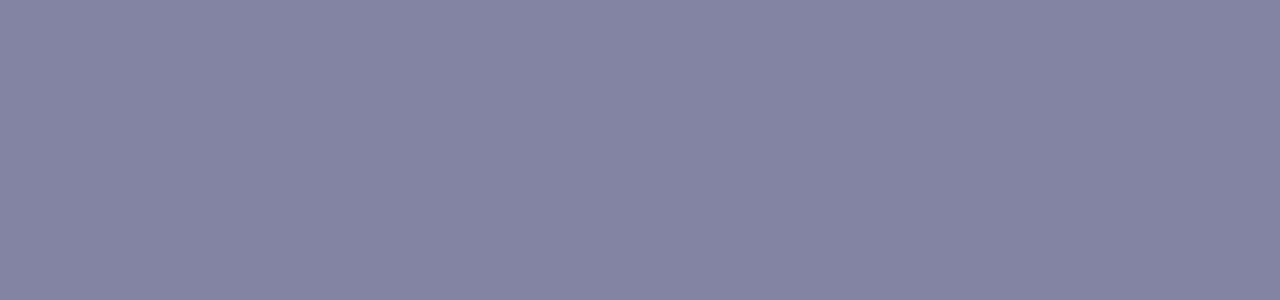
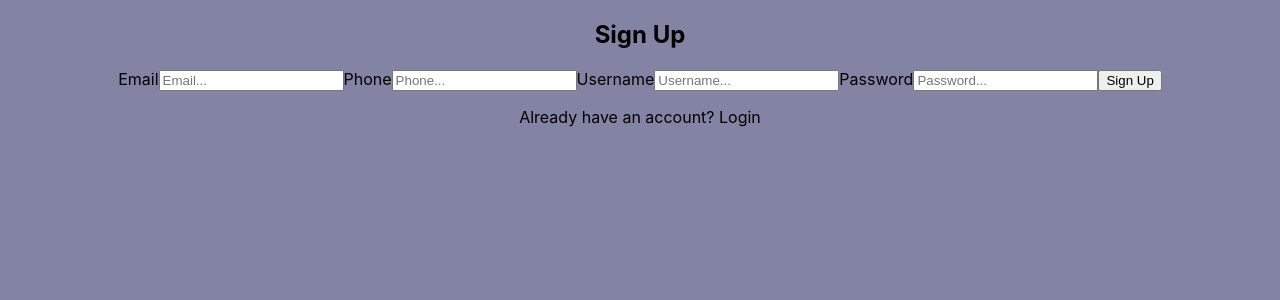
Before and after one commit to tt75-recipes/frontend-main, a React (Create React App) app: page /signup in a window 1280 px wide. Shown: the top 300 px of the page. Built offline with nearby package versions, Linux system fonts and the light colour scheme; a web font is replaced by a local one.

Commit message:
Have gotten most of Signup working, just need to style, handle state within the rest of the application, and build out the post request. Styling first, oddly enough

```diff
--- a/src/App.js
+++ b/src/App.js
@@ -3,6 +3,7 @@ import { BrowserRouter as Router, Route, Switch } from 'react-router-dom';
 
 import Landing from './components/Landing';
 import Login from './components/Login';
+import Signup from './components/SignUp'
 import './App.css';
 
 function App() {
@@ -16,6 +17,9 @@ function App() {
           <Route path='/login'>
             <Login />
           </Route>
+          <Route path='/signup'>
+            <Signup />
+          </Route>
         </Switch>
       </Router>
     </div>
--- /dev/null
+++ b/src/components/SignUp.js
@@ -0,0 +1,80 @@
+import React, { useState } from "react";
+// import axios from "axios";
+
+const initialState = {
+  name: "",
+  phone: "",
+  username: "",
+  password: "",
+};
+
+const initialData = [];
+
+export default function Signup() {
+  const [info, setInfo] = useState(initialState);
+
+  const onChange = (evt) => {
+    setInfo({ ...info, [evt.target.name]: evt.target.value });
+    console.log(info);
+  };
+
+  const onSubmit = (evt) => {
+    evt.preventDefault();
+    // axios post here
+  };
+
+  return (
+    <div>
+      <h2> Sign Up </h2>
+      <form onSubmit={onSubmit}>
+        <label>
+          Email
+          <input
+            name="email"
+            type="email"
+            value={info.email}
+            onChange={onChange}
+            placeholder="Email..."
+          />
+        </label>
+
+        <label>
+          Phone
+          <input
+            name="phone"
+            type="text"
+            value={info.phone}
+            onChange={onChange}
+            placeholder="Phone..."
+          />
+        </label>
+
+        <label>
+          Username
+          <input
+            name="username"
+            type="text"
+            value={info.username}
+            onChange={onChange}
+            placeholder="Username..."
+          />
+        </label>
+
+        <label>
+          Password
+          <input
+            name="password"
+            type="password"
+            value={info.password}
+            onChange={onChange}
+            placeholder="Password..."
+          />
+        </label>
+        <button> Sign Up </button>
+      </form>
+      <p>
+        Already have an account? <a href="#"> Login </a>
+      </p>
+    </div>
+  );
+}
```
Also changed, not shown: 2 other files (tests, documents, lock files or other folders).
